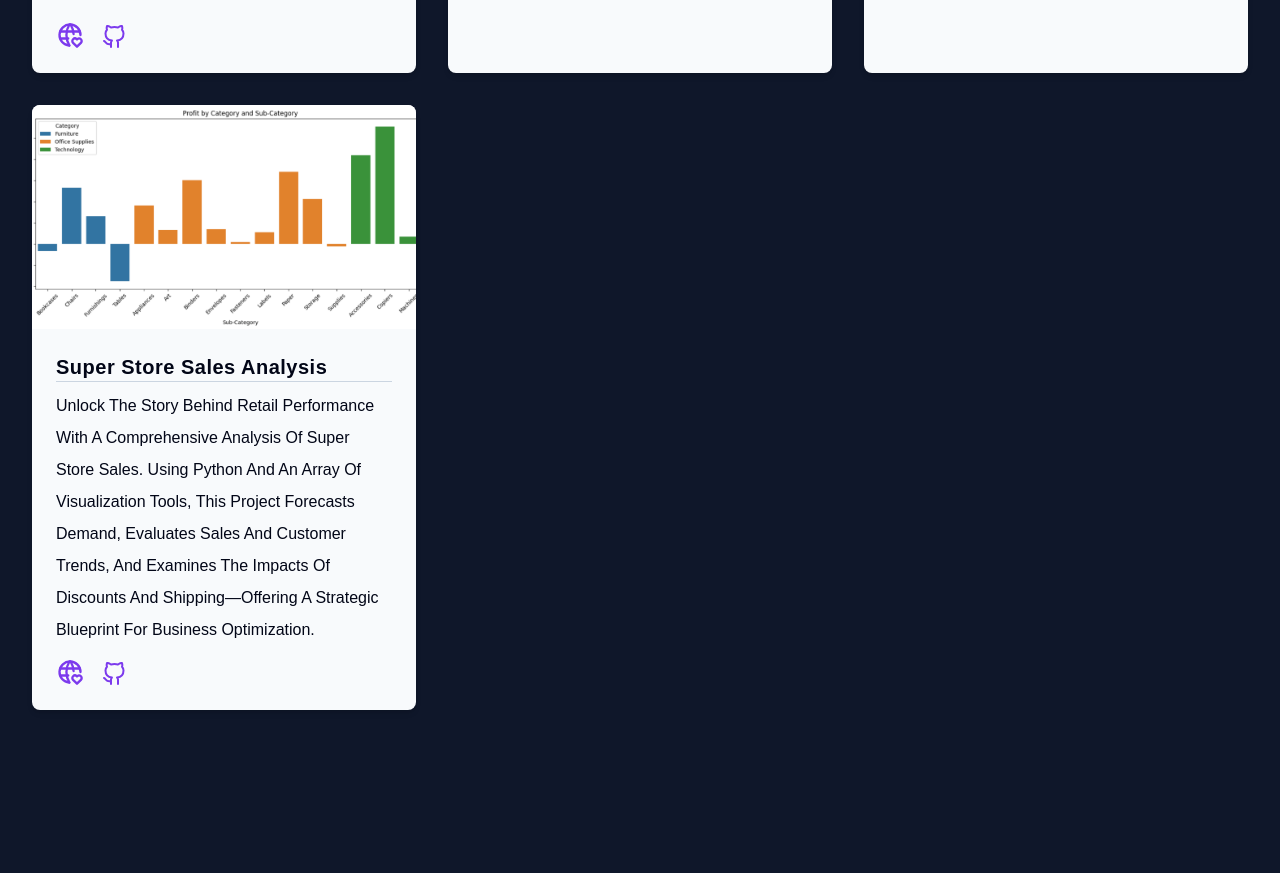
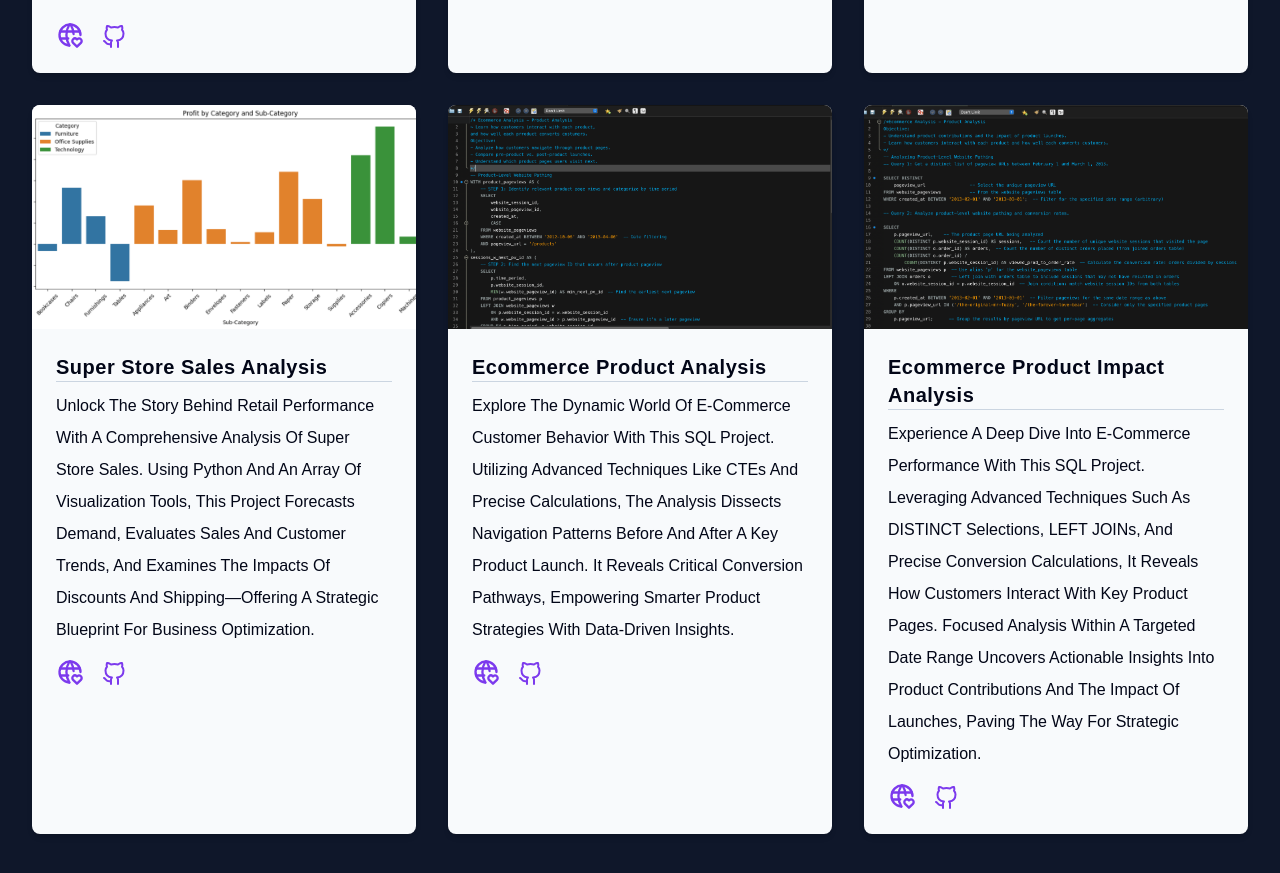
Before and after one commit to Aaliyah1699/SQL-Portfolio, a React (Vite) app: page / in a window 1280 px wide. Shown: the part 3303-4176 px from the top of the page. Before the commit the page ends 4073 px from the top, so only its background shows below. Built offline with nearby package versions, Linux system fonts and the light colour scheme; a web font is replaced by a local one.

Commit message:
Add projects

```diff
--- a/src/data.jsx
+++ b/src/data.jsx
@@ -144,4 +144,20 @@ export const projects = [
         title: 'Super Store Sales Analysis',
         text: 'Unlock the story behind retail performance with a comprehensive analysis of Super Store sales. Using Python and an array of visualization tools, this project forecasts demand, evaluates sales and customer trends, and examines the impacts of discounts and shipping—offering a strategic blueprint for business optimization.',
     },
+    {
+        id: nanoid(),
+        img: '/product.png',
+        url: 'https://github.com/Aaliyah1699/SQL-and-Data-Analysis/tree/main',
+        github: 'https://github.com/Aaliyah1699/SQL-and-Data-Analysis/tree/main',
+        title: 'Ecommerce Product Analysis',
+        text: 'Explore the dynamic world of e-commerce customer behavior with this SQL project. Utilizing advanced techniques like CTEs and precise calculations, the analysis dissects navigation patterns before and after a key product launch. It reveals critical conversion pathways, empowering smarter product strategies with data-driven insights.',
+    },
+    {
+        id: nanoid(),
+        img: '/impact.png',
+        url: 'https://github.com/Aaliyah1699/SQL-and-Data-Analysis/tree/main',
+        github: 'https://github.com/Aaliyah1699/SQL-and-Data-Analysis/tree/main',
+        title: 'Ecommerce Product Impact Analysis',
+        text: 'Experience a deep dive into e-commerce performance with this SQL project. Leveraging advanced techniques such as DISTINCT selections, LEFT JOINs, and precise conversion calculations, it reveals how customers interact with key product pages. Focused analysis within a targeted date range uncovers actionable insights into product contributions and the impact of launches, paving the way for strategic optimization.',
+    },
 ];
```
Also changed, not shown: public/impact.png (added), public/product.png (added).
